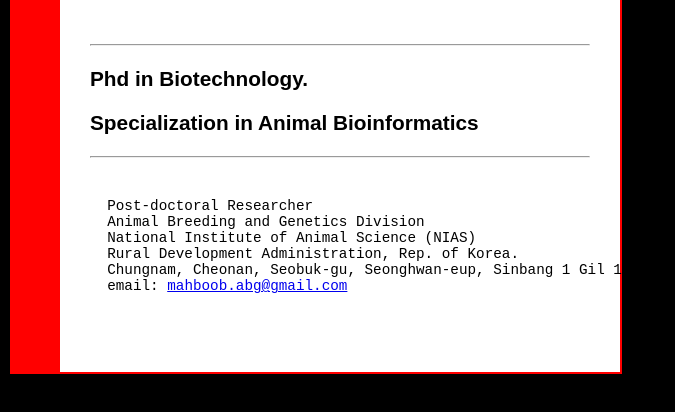
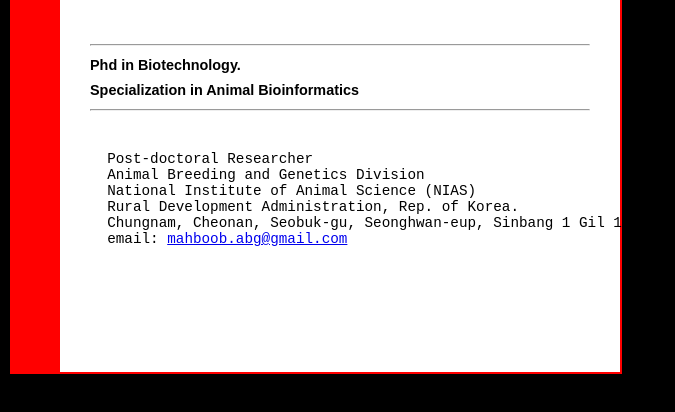
Before and after one commit to mahboob82/mahboob82.github.io, a plain HTML site: page contact.htm in a window 1280 px wide. Shown: the part 100-512 px from the top of the page, without its empty margins (0-675 px from the left). Drawn offline with Linux system fonts and the light colour scheme.

Commit message:
Update contact.htm

```diff
--- a/contact.htm
+++ b/contact.htm
@@ -23,9 +23,10 @@
       font-size:1.9em;
       color: #b1d2c4;
     }
-    h3{
+    h3 {
       font-family: Arial;
-      font-size:1.3em;
+      font-size:.9em;
+      line-height: 10px;
     }
     pre {
       font-size:1.1em;
```
